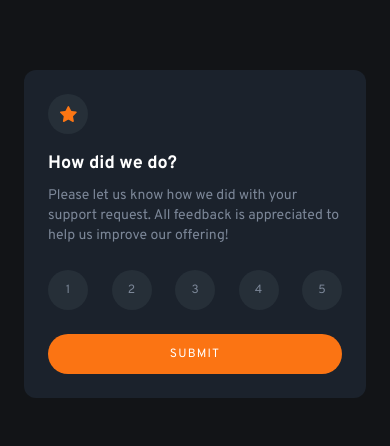
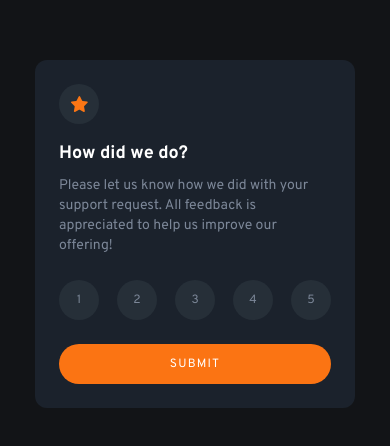
Before and after one commit to pixelzee3/interactive-rating-component-main, a Vue app: page / in a window 390 px wide. Shown: the part 188-634 px from the top of the page. Built offline with nearby package versions, Linux system fonts and the light colour scheme.

Commit message:
Made card component responsive.

```diff
--- a/src/components/Card.vue
+++ b/src/components/Card.vue
@@ -1,5 +1,5 @@
 <template>
-  <div class="bg-darker-blue w-full rounded-xl p-6">
+  <div class="w-full max-w-xs rounded-xl bg-darker-blue p-6 md:rounded-3xl">
     <slot />
   </div>
 </template>
```
